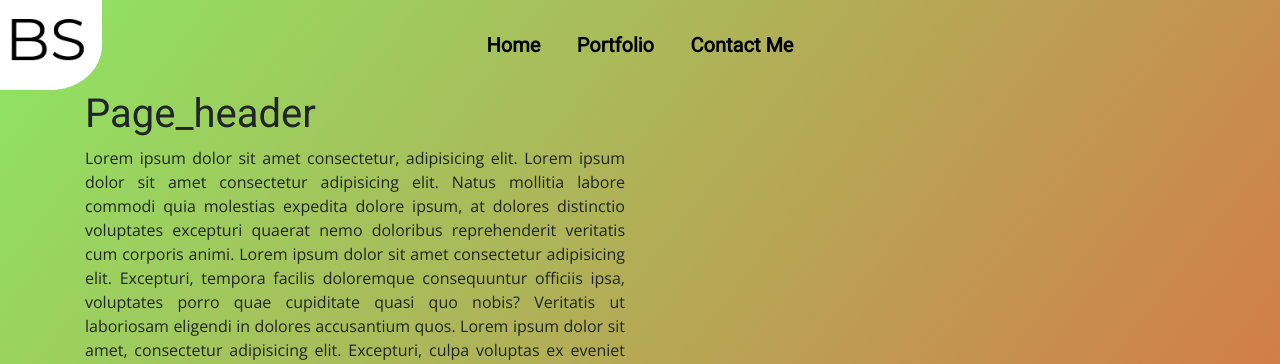
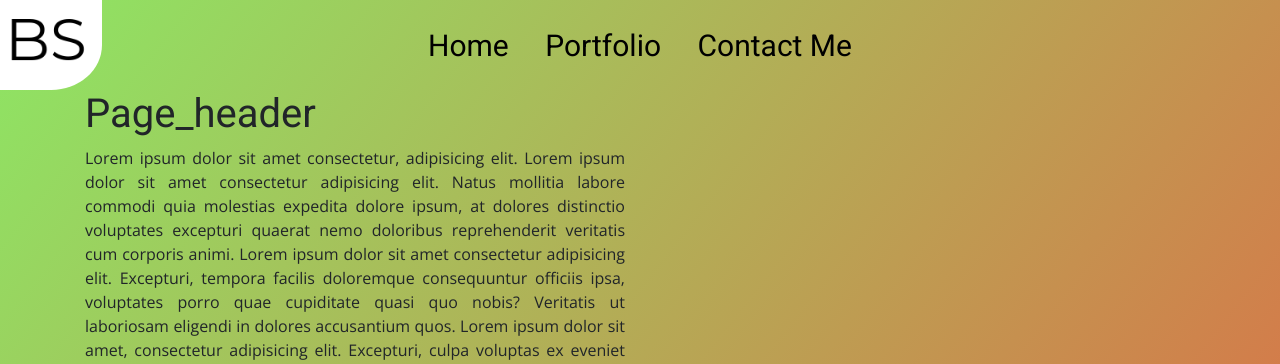
Before and after one commit to SalvatoreBevilacqua/SalvatoreBevilacqua, a Django app: page / in a window 1280 px wide. Shown: the top 364 px of the page. Run offline with Django 3.2, Linux system fonts and the light colour scheme; some libraries are stand-ins or nearby versions.

Commit message:
Tried different font

```diff
--- a/static/css/base.css
+++ b/static/css/base.css
@@ -13,8 +13,12 @@ body {
 .cssnavb {
     font-family: 'Roboto', sans-serif;
     color: black;
-    font-weight: bold;
-    font-size: 20px;
+    font-weight: 500px;
+    font-size: 30px;
+}
+
+.cssnavb:hover {
+    color: red;
 }
 
 /*-----------------------------------------------Footer */
@@ -73,6 +77,9 @@ body {
     border-radius: 50%;
 }
 
+/*-----------------------------------------------Scrollbar */
+
+
 /*-----------------------------------------------Index */
 
 .csstitle {
```
